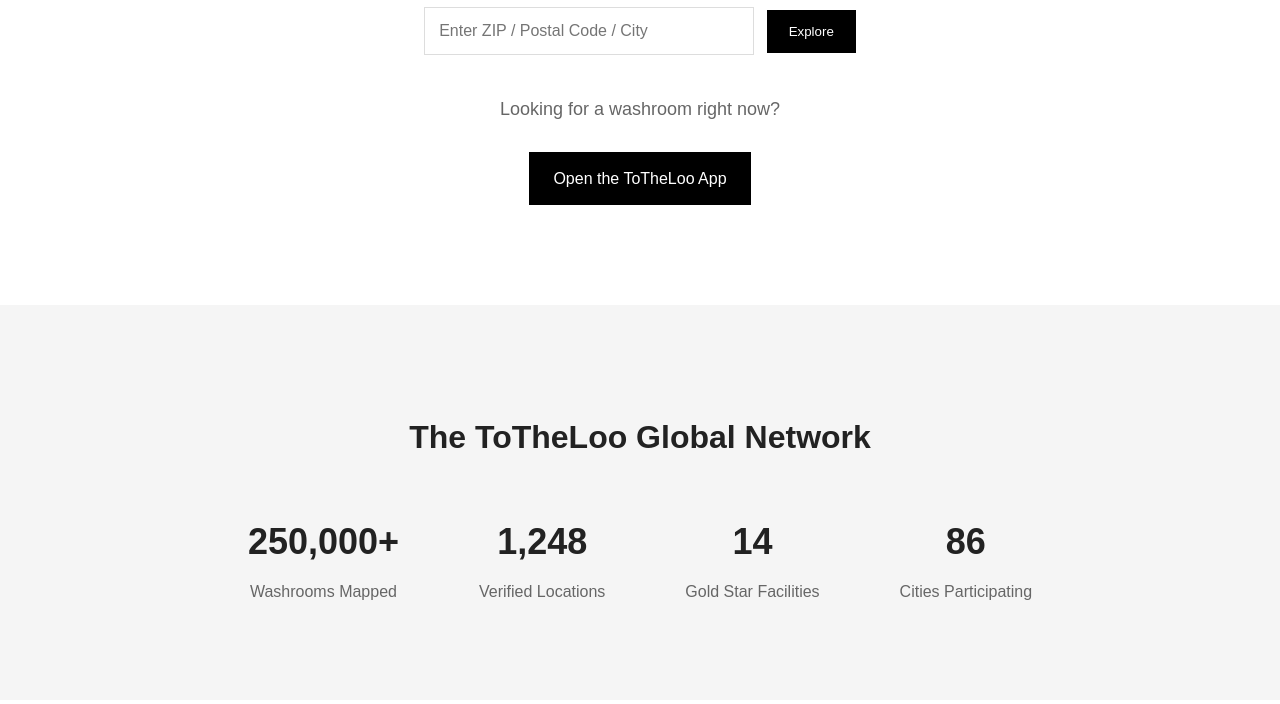
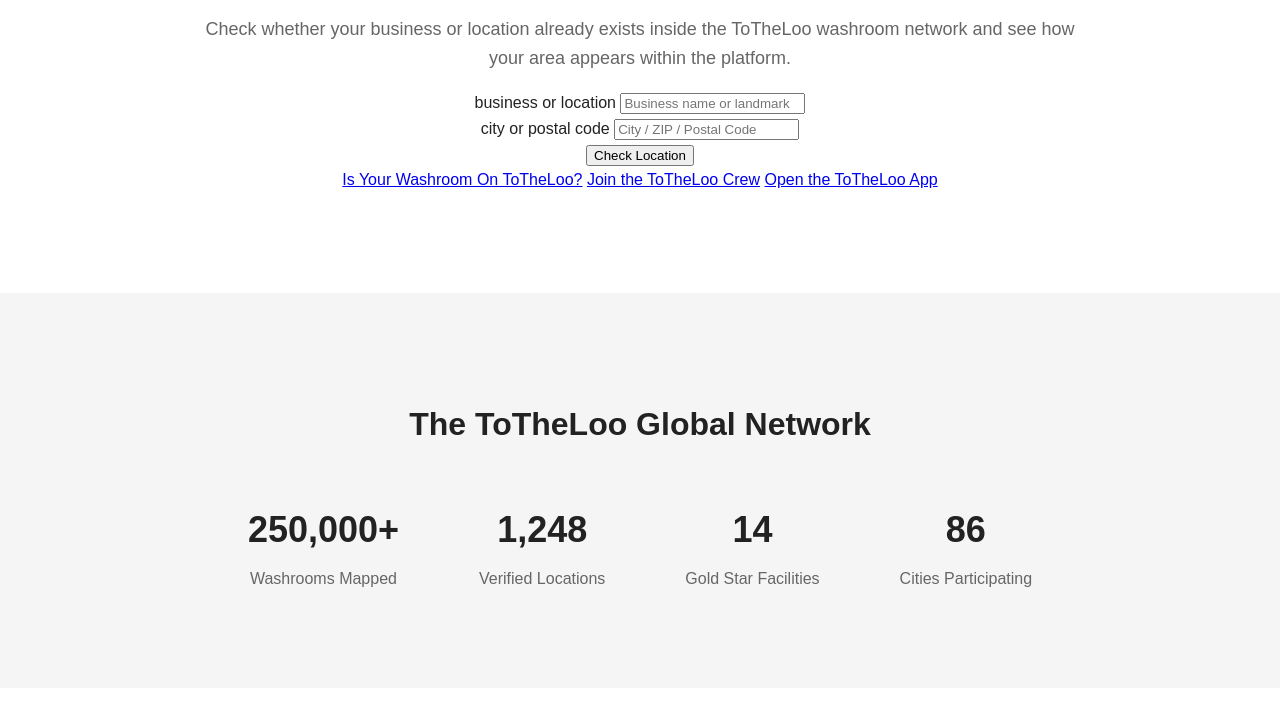
Before and after one commit to tothelooapp-jpg/totheloo-website, a plain HTML site: page index.html in a window 1280 px wide. Shown: the part 396-1100 px from the top of the page. Drawn offline with Linux system fonts and the light colour scheme.

Commit message:
Add files via upload

```diff
--- a/index.html
+++ b/index.html
@@ -38,25 +38,50 @@
 
 <section class="hero">
 
-<h1>Where’s Your Washroom?</h1>
+<div class="hero-container">
 
-<p>Explore how your location appears in the ToTheLoo network.</p>
+<h1>Explore Your Location in the ToTheLoo Network</h1>
 
-<div class="search-box">
+<p class="hero-intro">
+Check whether your business or location already exists inside the ToTheLoo
+washroom network and see how your area appears within the platform.
+</p>
 
-<input type="text" placeholder="Enter ZIP / Postal Code / City">
+<div class="action-panel">
 
-<button>Explore</button>
+<div class="action-field">
+
+<label>business or location</label>
+
+<input type="text" placeholder="Business name or landmark">
 
 </div>
 
-<div class="app-gateway">
+<div class="action-field">
 
-<p>Looking for a washroom right now?</p>
+<label>city or postal code</label>
 
-<a class="app-button" href="#">
-Open the ToTheLoo App
-</a>
+<input type="text" placeholder="City / ZIP / Postal Code">
+
+</div>
+
+<button class="action-button">
+
+Check Location
+
+</button>
+
+</div>
+
+<div class="hero-links">
+
+<a href="#">Is Your Washroom On ToTheLoo?</a>
+
+<a href="#">Join the ToTheLoo Crew</a>
+
+<a href="#">Open the ToTheLoo App</a>
+
+</div>
 
 </div>
 
```
